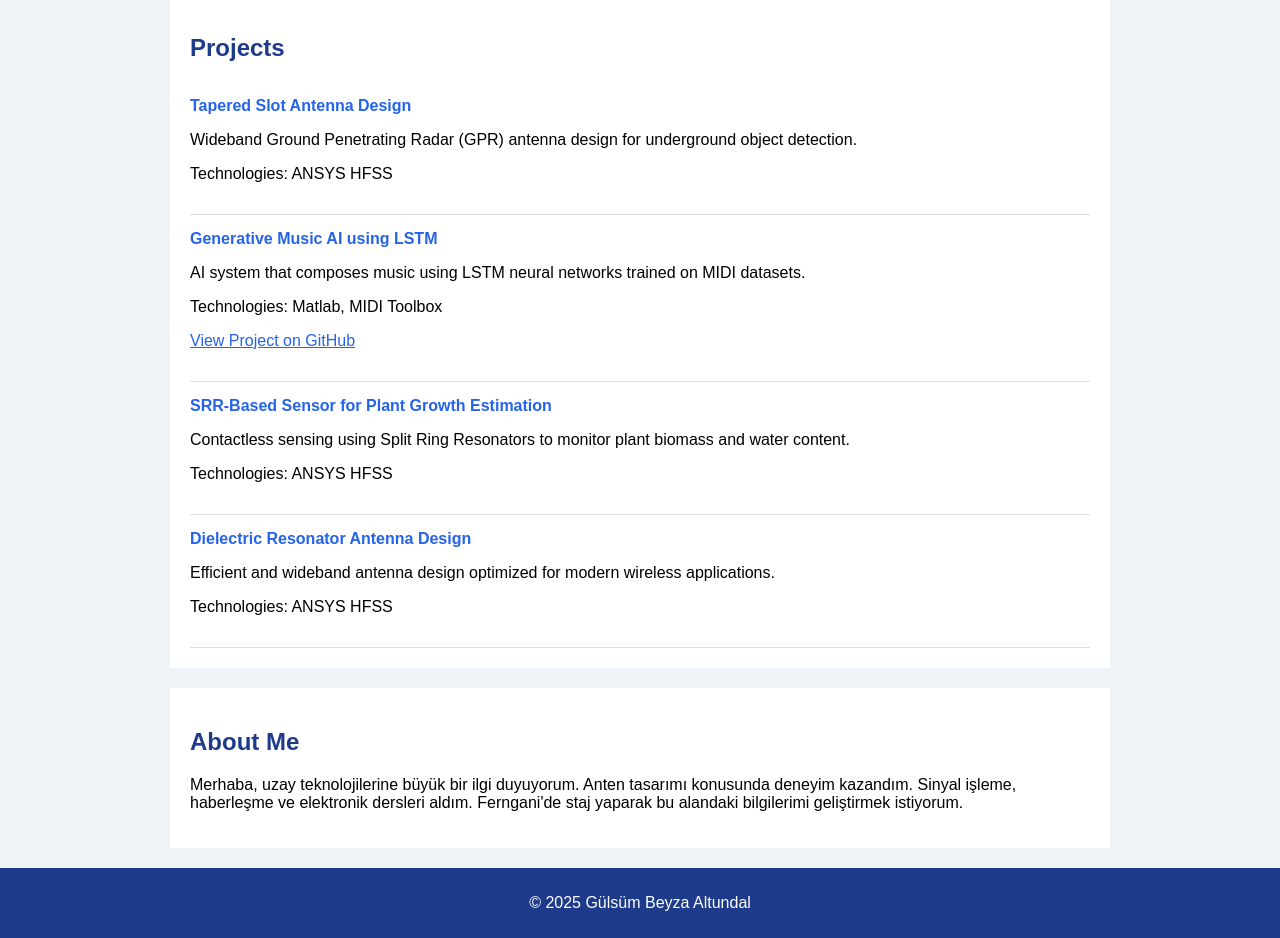
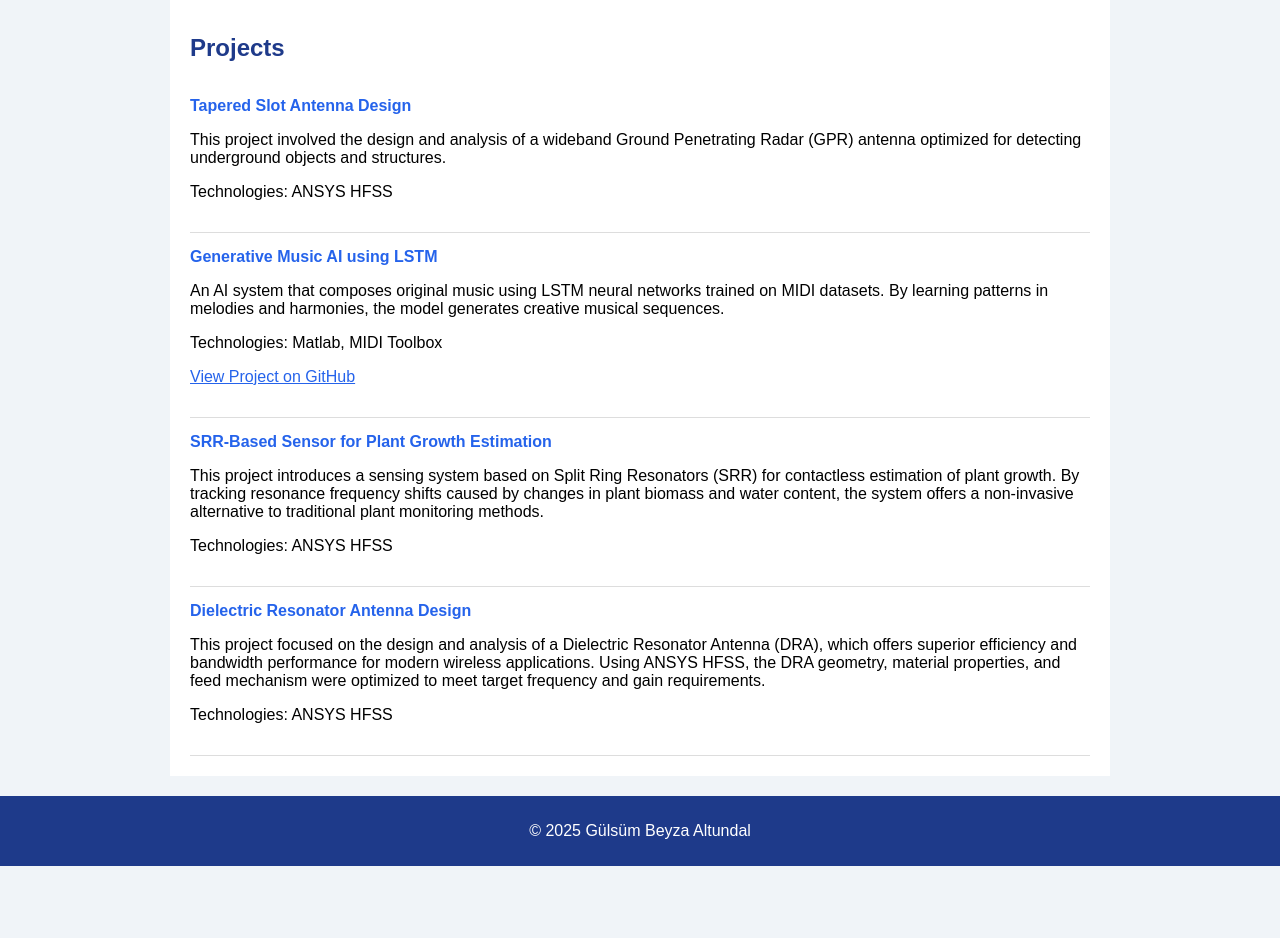
Before and after one commit to beyzilop/portfolyo, a plain HTML site: page index.html in a window 1280 px wide. Shown: the part 180-1118 px from the top of the page. After the commit the page ends 1046 px from the top, so only its background shows below. Drawn offline with Linux system fonts and the light colour scheme.

Commit message:
Update index.html

```diff
--- a/index.html
+++ b/index.html
@@ -27,34 +27,30 @@
 
     <div class="project">
         <div class="project-title">Tapered Slot Antenna Design</div>
-        <p>Wideband Ground Penetrating Radar (GPR) antenna design for underground object detection.</p>
+        <p>This project involved the design and analysis of a wideband Ground Penetrating Radar (GPR) antenna optimized for detecting underground objects and structures. </p>
         <p>Technologies: ANSYS HFSS</p>
     </div>
 
     <div class="project">
         <div class="project-title">Generative Music AI using LSTM</div>
-        <p>AI system that composes music using LSTM neural networks trained on MIDI datasets.</p>
+        <p>An AI system that composes original music using LSTM neural networks trained on MIDI datasets. By learning patterns in melodies and harmonies, the model generates creative musical sequences.</p>
         <p>Technologies: Matlab, MIDI Toolbox</p>
         <p><a href="https://github.com/beyzilop/Music-AI" target="_blank">View Project on GitHub</a></p>
     </div>
 
     <div class="project">
         <div class="project-title">SRR-Based Sensor for Plant Growth Estimation</div>
-        <p>Contactless sensing using Split Ring Resonators to monitor plant biomass and water content.</p>
+        <p>This project introduces a sensing system based on Split Ring Resonators (SRR) for contactless estimation of plant growth. By tracking resonance frequency shifts caused by changes in plant biomass and water content, the system offers a non-invasive alternative to traditional plant monitoring methods.</p>
         <p>Technologies: ANSYS HFSS</p>
     </div>
 
     <div class="project">
         <div class="project-title">Dielectric Resonator Antenna Design</div>
-        <p>Efficient and wideband antenna design optimized for modern wireless applications.</p>
+        <p>This project focused on the design and analysis of a Dielectric Resonator Antenna (DRA), which offers superior efficiency and bandwidth performance for modern wireless applications. Using ANSYS HFSS, the DRA geometry, material properties, and feed mechanism were optimized to meet target frequency and gain requirements.</p>
         <p>Technologies: ANSYS HFSS</p>
     </div>
 </section>
 
-<section>
-    <h2>About Me</h2>
-    <p>Merhaba, uzay teknolojilerine büyük bir ilgi duyuyorum. Anten tasarımı konusunda deneyim kazandım. Sinyal işleme, haberleşme ve elektronik dersleri aldım. Ferngani'de staj yaparak bu alandaki bilgilerimi geliştirmek istiyorum.</p>
-</section>
 
 <footer>
     <p>© 2025 Gülsüm Beyza Altundal</p>
```
